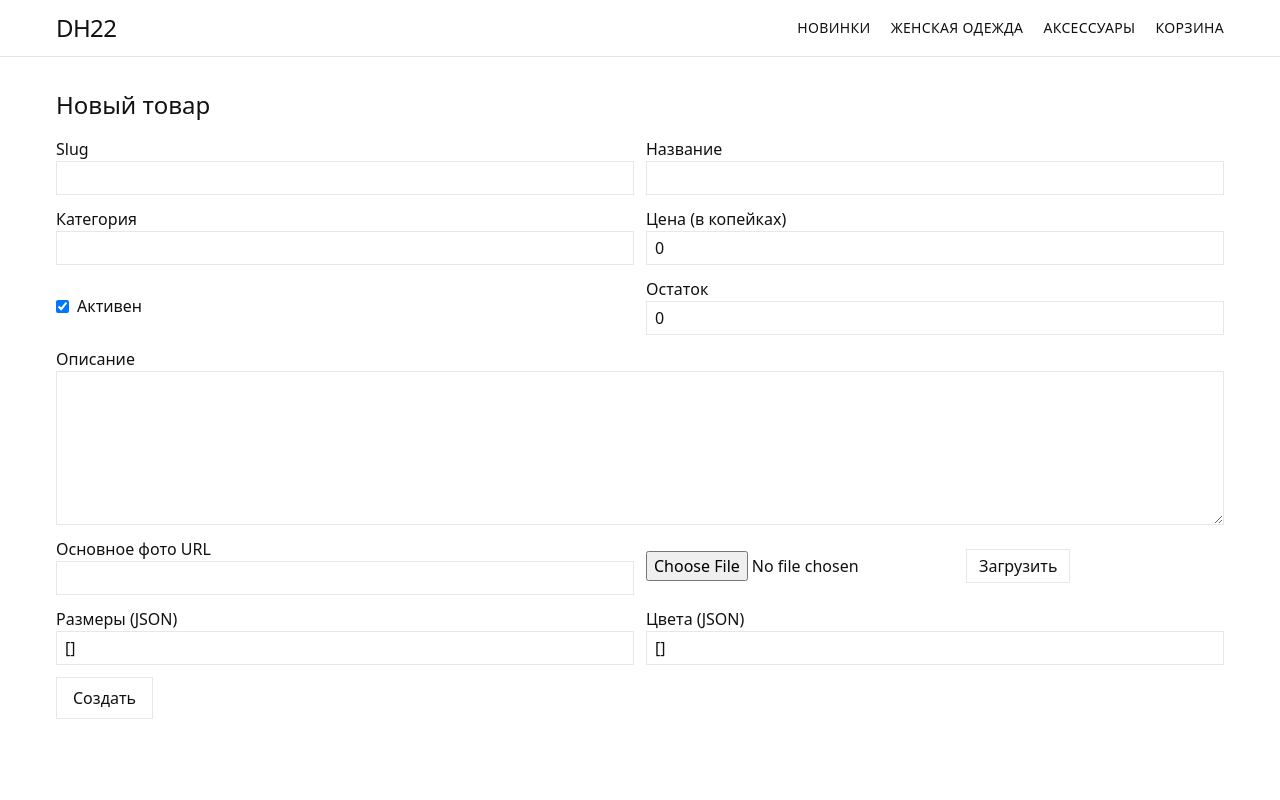
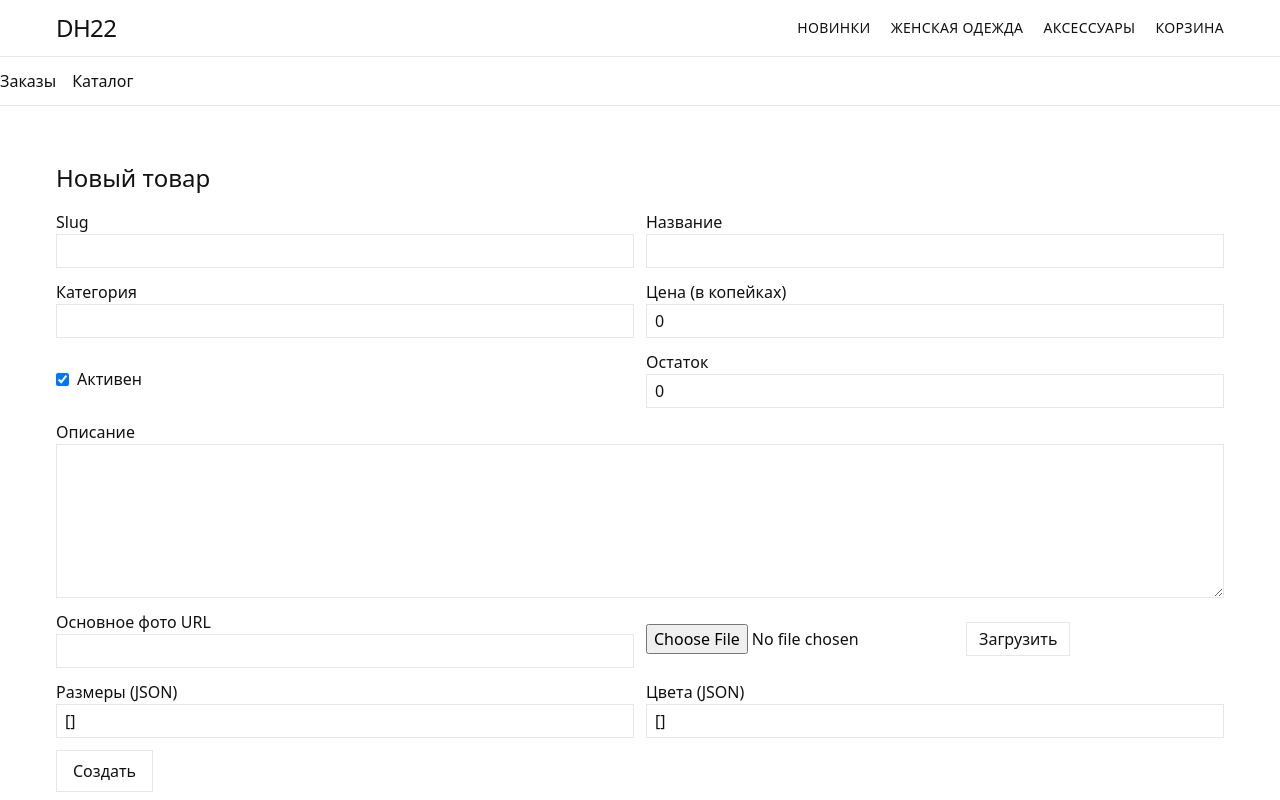
Before and after one commit to yashaf-debug/dh22, a Next.js app: page /admin/products/new in a window 1280 px wide. Shown: the top 800 px of the page. Built offline with nearby package versions, Linux system fonts and the light colour scheme.

Commit message:
feat(admin): add catalog link in header

```diff
--- /dev/null
+++ b/src/app/admin/AdminHeader.jsx
@@ -0,0 +1,12 @@
+'use client';
+import Link from "next/link";
+
+export default function AdminHeader({ token }) {
+  const t = encodeURIComponent(token);
+  return (
+    <nav className="flex gap-4 border-b py-3 mb-6">
+      <Link href={`/admin?t=${t}`}>Заказы</Link>
+      <Link href={`/admin/products?t=${t}`}>Каталог</Link>
+    </nav>
+  );
+}
--- /dev/null
+++ b/src/app/admin/layout.jsx
@@ -0,0 +1,14 @@
+'use client';
+import { useSearchParams } from 'next/navigation';
+import AdminHeader from './AdminHeader';
+
+export default function AdminLayout({ children }) {
+  const searchParams = useSearchParams();
+  const token = searchParams.get('t') || '';
+  return (
+    <>
+      <AdminHeader token={token} />
+      {children}
+    </>
+  );
+}
```
